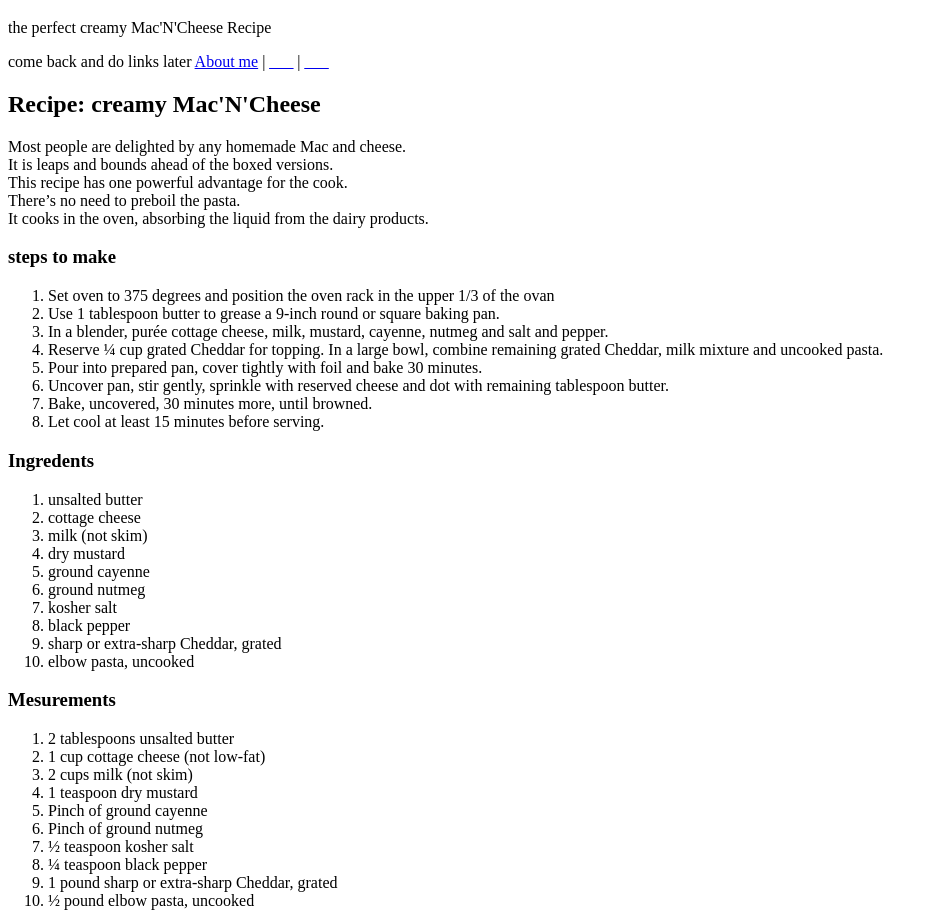
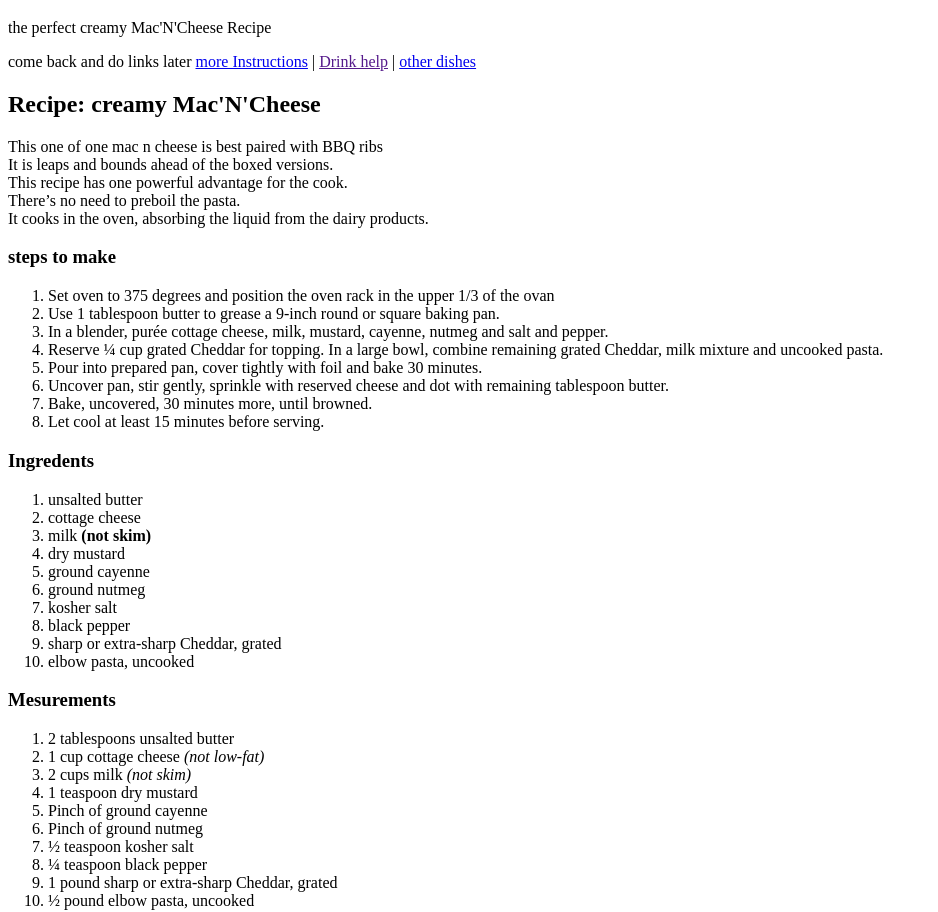
Before and after one commit to TKBaha007/htmlCssJavaScript, a plain HTML site: page html02/html02_DIYTask.html in a window 1280 px wide. Shown: the part 61-973 px from the top of the page, without its empty margins (0-938 px from the left). Drawn offline with Linux system fonts and the light colour scheme.

Commit message:
Update html02_DIYTask.html

```diff
--- a/html02/html02_DIYTask.html
+++ b/html02/html02_DIYTask.html
@@ -11,14 +11,14 @@
     <p>the perfect creamy Mac'N'Cheese Recipe</p>
   </header>
   <nav>come back and do links later
-    <a href="#">About me</a> |
-  <a href="#">___</a> |
-  <a href="#">___</a>
+    <a href="https://cooking.nytimes.com/recipes/1015824-baked-macaroni-and-cheese">more Instructions</a> |
+  <a href="">Drink help</a> |
+  <a href="https://cooking.nytimes.com/68861692-nyt-cooking/13395693-our-50-most-popular-recipes-of-all-time-so-far">other dishes</a>
   </nav>
   <main>
     <section>
 <h2>Recipe: creamy Mac'N'Cheese </h2>
-    <p> Most people are delighted by any homemade Mac and cheese. <br>It is leaps and bounds ahead of the boxed versions.<br> This recipe has one powerful advantage for the cook.<br> There’s no need to preboil the pasta. <br>It cooks in the oven, absorbing the liquid from the dairy products.</p>
+    <p> This one of one mac n cheese is best paired with BBQ ribs <br>It is leaps and bounds ahead of the boxed versions.<br> This recipe has one powerful advantage for the cook.<br> There’s no need to preboil the pasta. <br>It cooks in the oven, absorbing the liquid from the dairy products.</p>
     <h3>steps to make</h3>
 <ol>
   <li>Set oven to 375 degrees and position the oven rack in the upper 1/3 of the ovan</li>
@@ -34,7 +34,7 @@
 <ol>
   <li>unsalted butter</li>
   <li> cottage cheese</li>
-  <li>milk (not skim)</li>
+  <li>milk <strong>(not skim)</strong></li>
   <li> dry mustard</li>
   <li>ground cayenne</li>
    <li>ground nutmeg</li>
@@ -46,8 +46,8 @@
 <h3>Mesurements</h3>
 <ol>
   <li>2 tablespoons unsalted butter</li>
-  <li>1 cup cottage cheese (not low-fat)</li>
-  <li>2 cups milk (not skim)</li>
+  <li>1 cup cottage cheese <em>(not low-fat)</em></li>
+  <li>2 cups milk <em>(not skim)</em></li>
   <li>1 teaspoon dry mustard</li>
   <li>Pinch of ground cayenne</li>
    <li>Pinch of ground nutmeg</li>
@@ -66,6 +66,8 @@
      <li>food scale</li>
 
   </ul>
+  <header>Nutrition </header>
+  <dl> 5 grams carbs; 66 milligrams cholesterol; 290 calories; 7 grams monounsaturated fat; 1 gram polyunsaturated fat; 14 grams saturated fat; 24 grams fat; 560 milligrams sodium; 15 grams protein; 1 gram sugar</dl>
 </aside>
   </main>
 <footer><br> &copy; 2024 Mac'N'Cheese inc.</footer>
```
